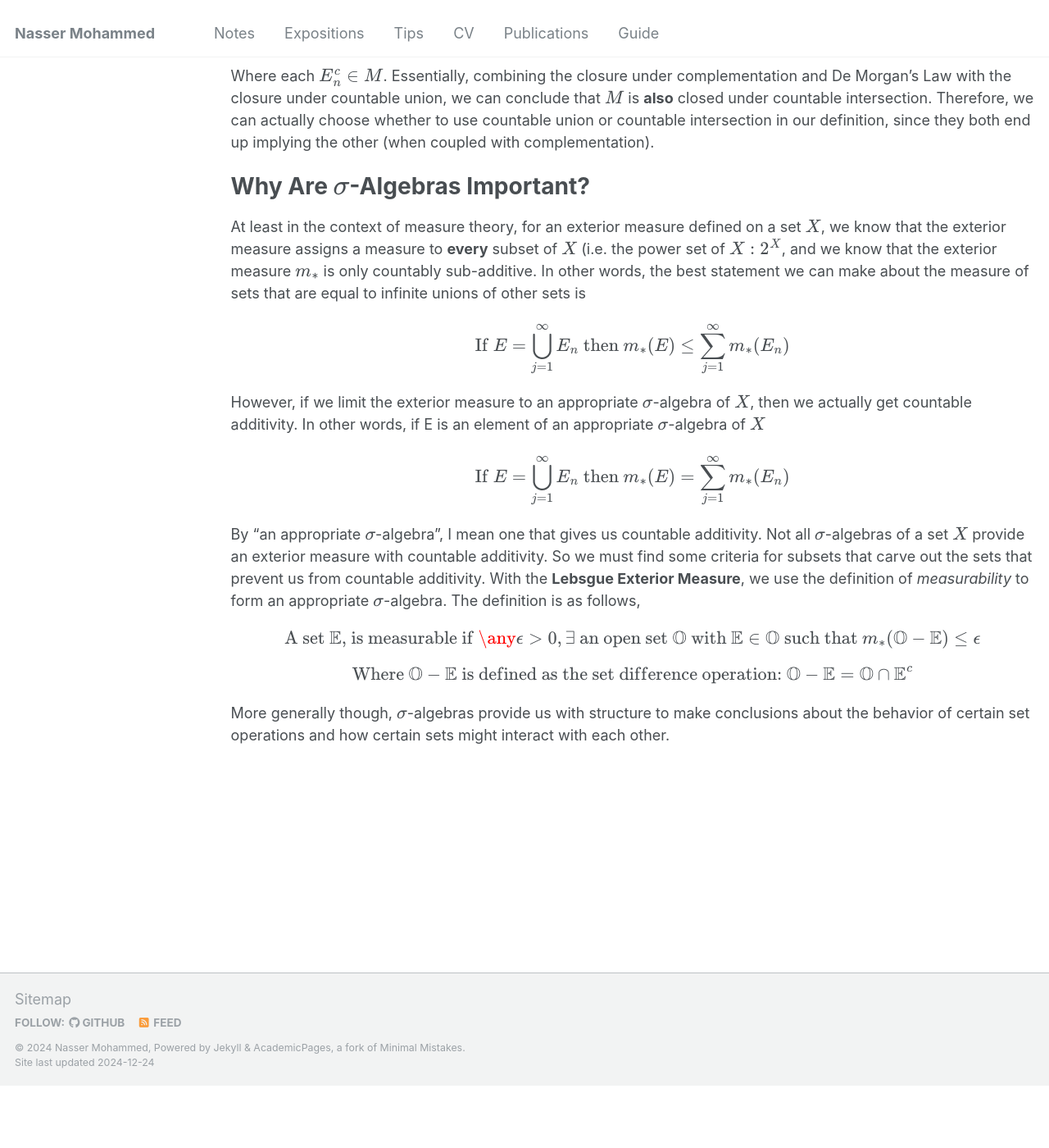
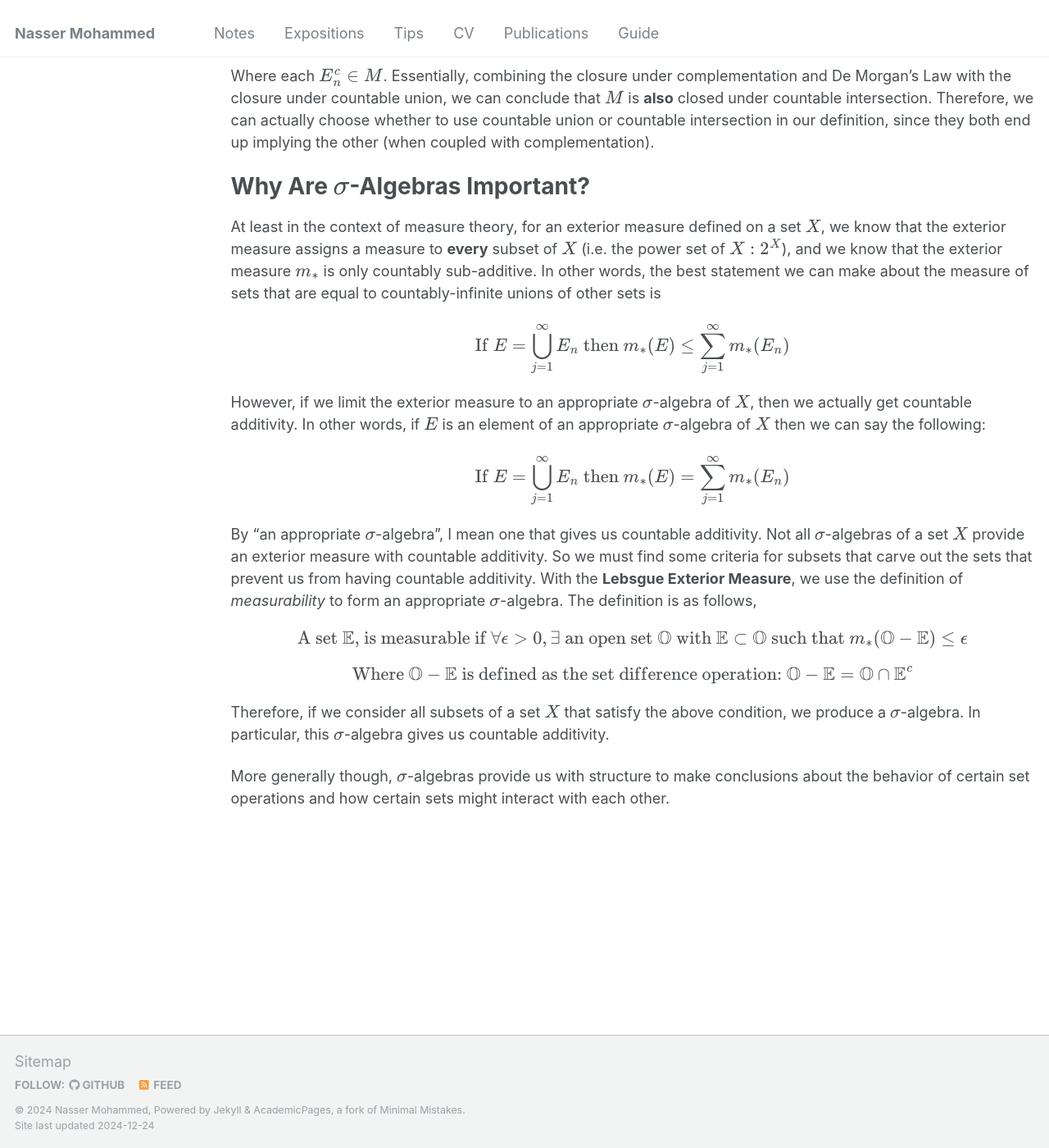
Before and after one commit to Nasser-Mohammed/Nasser-Mohammed.github.io, a Jekyll site: the page built from _pages/notes/analysis/sigmaAlgebras.md, in a window 1280 px wide and 1400 px high, scrolled down 1212 px. Shown: the whole window at 82% size. Built offline with Jekyll 4.4.1, drawn with Linux system fonts in a browser that asks for light colours; before the commit the page ends 2536 px from its top, so only the background shows below that.

Commit message:
Update sigmaAlgebras.md

```diff
--- a/_pages/notes/analysis/sigmaAlgebras.md
+++ b/_pages/notes/analysis/sigmaAlgebras.md
@@ -27,12 +27,13 @@ Implies, \\[E^c =\bigcap_{n = 1}^{\infty}E_n^c\\] And we know \\(E^c \in M\\) si
 
 Why Are \\(\sigma\\)-Algebras Important?
 ====
-At least in the context of measure theory, for an exterior measure defined on a set \\(X\\), we know that the exterior measure assigns a measure to **every** subset of \\(X\\) (i.e. the power set of \\(X: 2^X\\), and we know that the exterior measure \\(m_{\ast}\\) is only countably sub-additive. In other words, the best statement we can make about the measure of sets that are equal to infinite unions of other sets is
+At least in the context of measure theory, for an exterior measure defined on a set \\(X\\), we know that the exterior measure assigns a measure to **every** subset of \\(X\\) (i.e. the power set of \\(X: 2^X\\)), and we know that the exterior measure \\(m_{\ast}\\) is only countably sub-additive. In other words, the best statement we can make about the measure of sets that are equal to countably-infinite unions of other sets is
 \\[\text{If } E = \bigcup_{j = 1}^{\infty}E_n \text{   then   } m_{\ast}(E) \leq \sum_{j = 1}^{\infty}m_{\ast}(E_n)\\]
-However, if we limit the exterior measure to an appropriate \\(\sigma\\)-algebra of \\(X\\), then we actually get countable additivity. In other words, if E is an element of an appropriate \\(\sigma\\)-algebra of \\(X\\)
+However, if we limit the exterior measure to an appropriate \\(\sigma\\)-algebra of \\(X\\), then we actually get countable additivity. In other words, if \\(E\\) is an element of an appropriate \\(\sigma\\)-algebra of \\(X\\) then we can say the following:
 \\[\text{If } E = \bigcup_{j = 1}^{\infty}E_n \text{   then   } m_{\ast}(E) = \sum_{j = 1}^{\infty}m_{\ast}(E_n)\\]
-By "an appropriate \\(\sigma\\)-algebra", I mean one that gives us countable additivity. Not all \\(\sigma\\)-algebras of a set \\(X\\) provide an exterior measure with countable additivity. So we must find some criteria for subsets that carve out the sets that prevent us from countable additivity. With the **Lebsgue Exterior Measure**, we use the definition of *measurability* to form an appropriate \\(\sigma\\)-algebra. The definition is as follows,
-\\[\text{A set } \mathbb{E} \text{, is measurable if } \any \epsilon > 0, \exists \text{ an open set } \mathbb{O} \text{ with } \mathbb{E} \in \mathbb{O} \text{ such that } m_{\ast}(\mathbb{O} - \mathbb{E}) \leq \epsilon\\]
+By "an appropriate \\(\sigma\\)-algebra", I mean one that gives us countable additivity. Not all \\(\sigma\\)-algebras of a set \\(X\\) provide an exterior measure with countable additivity. So we must find some criteria for subsets that carve out the sets that prevent us from having countable additivity. With the **Lebsgue Exterior Measure**, we use the definition of *measurability* to form an appropriate \\(\sigma\\)-algebra. The definition is as follows,
+\\[\text{A set } \mathbb{E} \text{, is measurable if } \forall \epsilon > 0, \exists \text{ an open set } \mathbb{O} \text{ with } \mathbb{E} \subset \mathbb{O} \text{ such that } m_{\ast}(\mathbb{O} - \mathbb{E}) \leq \epsilon\\]
 \\[\text{Where } \mathbb{O}-\mathbb{E} \text{ is defined as the set difference operation: } \mathbb{O}-\mathbb{E} = \mathbb{O}\cap\mathbb{E}^c\\]
+Therefore, if we consider all subsets of a set \\(X\\) that satisfy the above condition, we produce a \\(\sigma\\)-algebra. In particular, this \\(\sigma\\)-algebra gives us countable additivity.
 
 More generally though, \\(\sigma\\)-algebras provide us with structure to make conclusions about the behavior of certain set operations and how certain sets might interact with each other.
```
